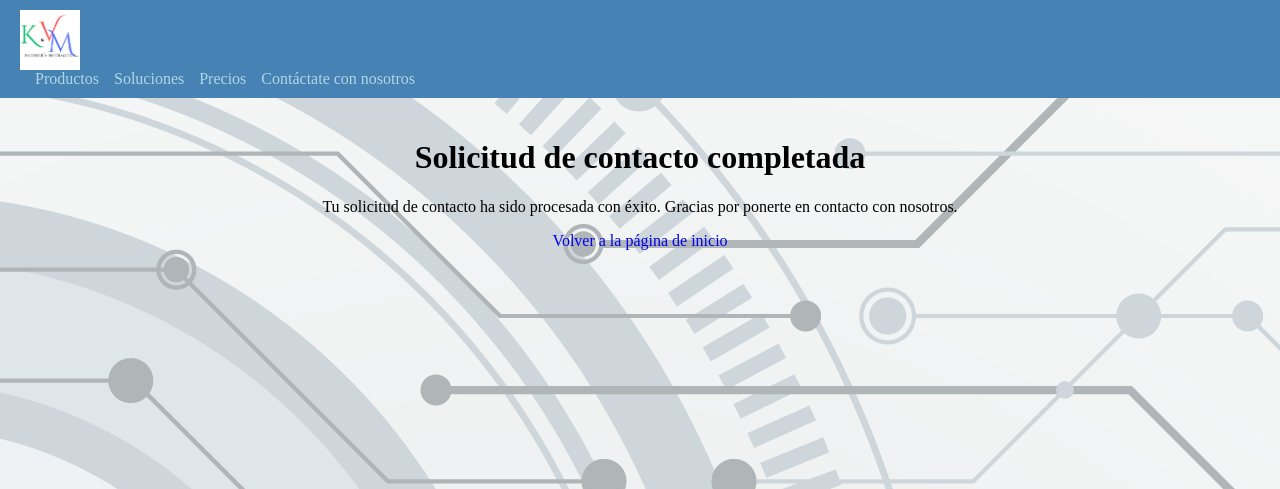
After one commit to kyvminfor/Pagina_web_k_y_v_m, a Django app: page /confirmacion in a window 1280 px wide. The commit adds this page. Shown: the top 489 px of the page. Run offline with Django 4.2, Linux system fonts and the light colour scheme.

Commit message:
Redireccion de validacion ingreso formulario listo

````diff
--- a/Inicio_pagina/urls.py
+++ b/Inicio_pagina/urls.py
@@ -8,4 +8,5 @@ urlpatterns = [
     path('soluciones', views.soluciones, name='soluciones'),
     path('precios', views.precios, name='precios'),
     path('conctacto', views.contacto, name='contacto'),
+    path('confirmacion', views.confirmacion, name='confirmacion'),
 ]
--- a/Inicio_pagina/views.py
+++ b/Inicio_pagina/views.py
@@ -19,8 +19,11 @@ def contacto(request):
         formulario = FormularioForm(request.POST)
         if formulario.is_valid():
             formulario.save()
-            return redirect('inicio')  # Puedes redirigir a donde desees después de guardar
+            return redirect('confirmacion')  # Puedes redirigir a donde desees después de guardar
     else:
         formulario = FormularioForm()
 
     return render(request, 'Inicio/contacto.html', {'formulario': formulario})
+
+def confirmacion(request):
+    return render(request, 'Inicio/confirmacion_formulario.html')
--- a/static/css/plantilla.css
+++ b/static/css/plantilla.css
@@ -83,8 +83,7 @@ a {
     }
 }
 
-**formulario.css:**
-```css
+
 form {
     display: flex;
     flex-direction: column;
--- /dev/null
+++ b/templates/Inicio/confirmacion_formulario.html
@@ -0,0 +1,12 @@
+<!-- solicitud_completada.html -->
+{% extends 'base.html' %}
+
+{% block title %}Solicitud de contacto completada - K & V M{% endblock title %}
+
+{% block content %}
+    <h1>Solicitud de contacto completada</h1>
+    <p>Tu solicitud de contacto ha sido procesada con éxito. Gracias por ponerte en contacto con nosotros.</p>
+
+    <!-- Agrega el enlace para redirigir a la página de inicio -->
+    <a href="{% url 'inicio' %}">Volver a la página de inicio</a>
+{% endblock content %}
````
Also changed, not shown: db.sqlite3.
